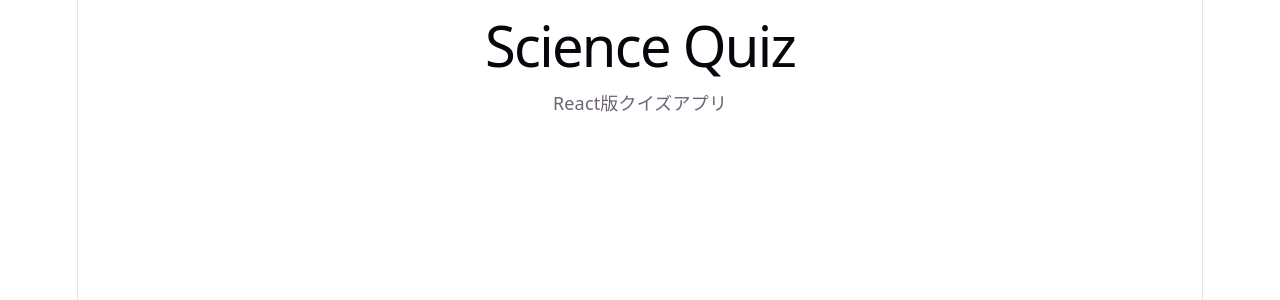
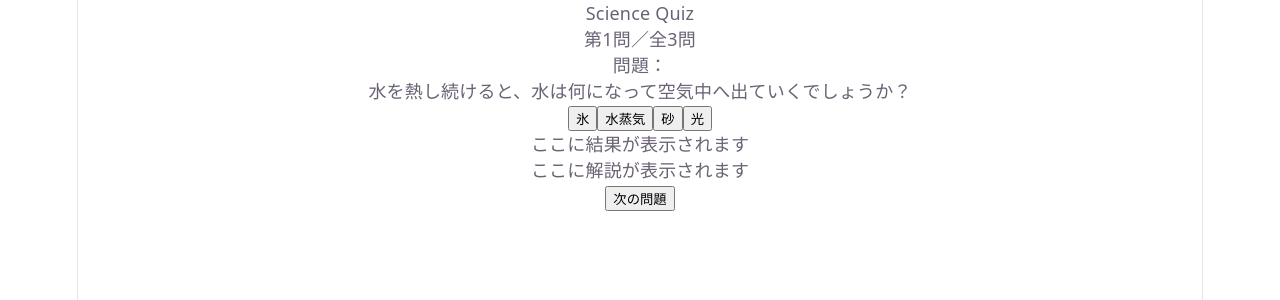
Before and after one commit to MurakiXi/pg-training, a React (Vite) app in the folder react-quiz/: page / in a window 1280 px wide. Shown: the top 300 px of the page. Built offline with nearby package versions, Linux system fonts and the light colour scheme.

Commit message:
feat: render static quiz screen with JSX

```diff
--- a/react-quiz/src/App.tsx
+++ b/react-quiz/src/App.tsx
@@ -1,12 +1,25 @@
 function App() {
 
   return (
+    <>
+      <header>
+        <div className="header__logo">Science Quiz</div>
+      </header>
       <main>
-          <h1>Science Quiz</h1>
-          <p>
-            React版クイズアプリ
-          </p>
+        <div id="progress">第1問／全3問</div>
+        <div className="question-title">問題：</div>
+        <div id="statement">水を熱し続けると、水は何になって空気中へ出ていくでしょうか？</div>
+        <div className="choices">
+            <button className="answer-button">氷</button>
+            <button className="answer-button">水蒸気</button>
+            <button className="answer-button">砂</button>
+            <button className="answer-button">光</button>
+        </div>
+        <p id="result">ここに結果が表示されます</p>
+        <p id="reason">ここに解説が表示されます</p>
+        <button id="next-button">次の問題</button>
       </main>
+    </>
   )
 }
 
```
Also changed, not shown: 1 other file (tests, documents, lock files or other folders).
